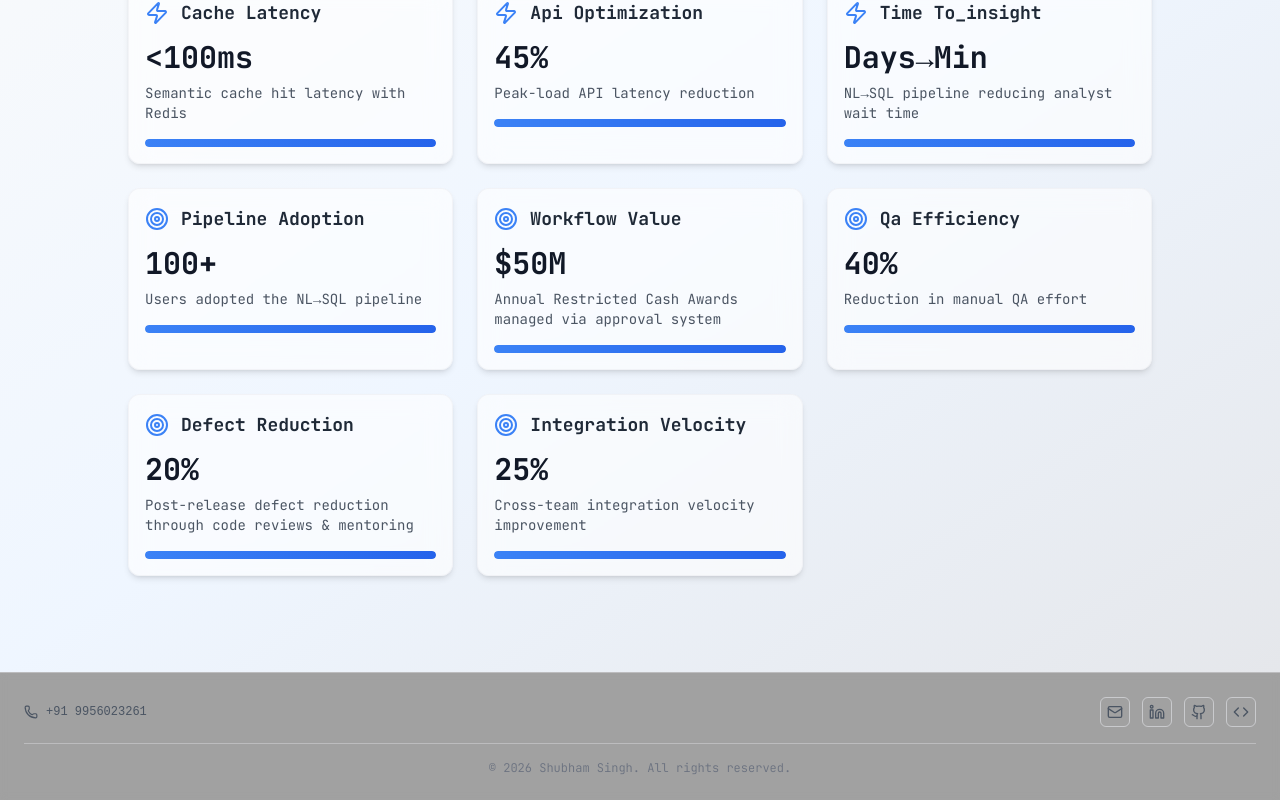
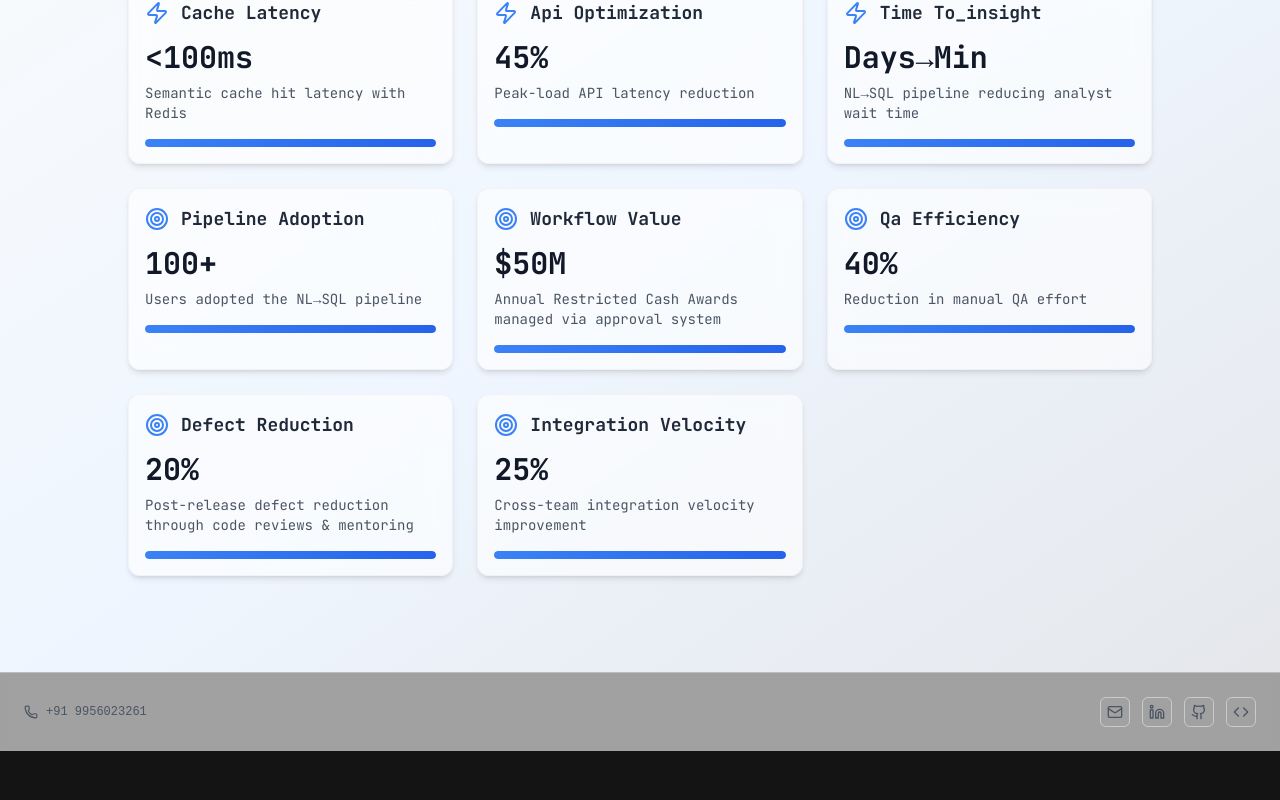
Before and after one commit to sxcluzive/portfolio-frontend, a React (Vite) app: page / in a window 1280 px wide. Shown: the part 4737-5537 px from the top of the page. After the commit the page ends 5488 px from the top, so only its background shows below. Built offline with nearby package versions, Linux system fonts and the light colour scheme; a web font is replaced by a local one.

Commit message:
Remove copyright from footer

```diff
--- a/src/components/Footer.tsx
+++ b/src/components/Footer.tsx
@@ -57,12 +57,7 @@ export default function Footer({ isDeveloperMode }: FooterProps) {
           </div>
         </div>
 
-        {/* Copyright */}
-        <div className={`mt-4 pt-4 border-t text-center ${!isDeveloperMode ? 'border-gray-200/40 dark:border-gray-800/40' : 'border-[var(--terminal-border)]'}`}>
-          <p className={`text-xs font-light ${!isDeveloperMode ? 'text-gray-500 dark:text-gray-400' : 'text-[var(--muted-foreground)]'}`}>
-            © {new Date().getFullYear()} {profile.name}. All rights reserved.
-          </p>
-        </div>
+
       </div>
     </footer>
   );
```
